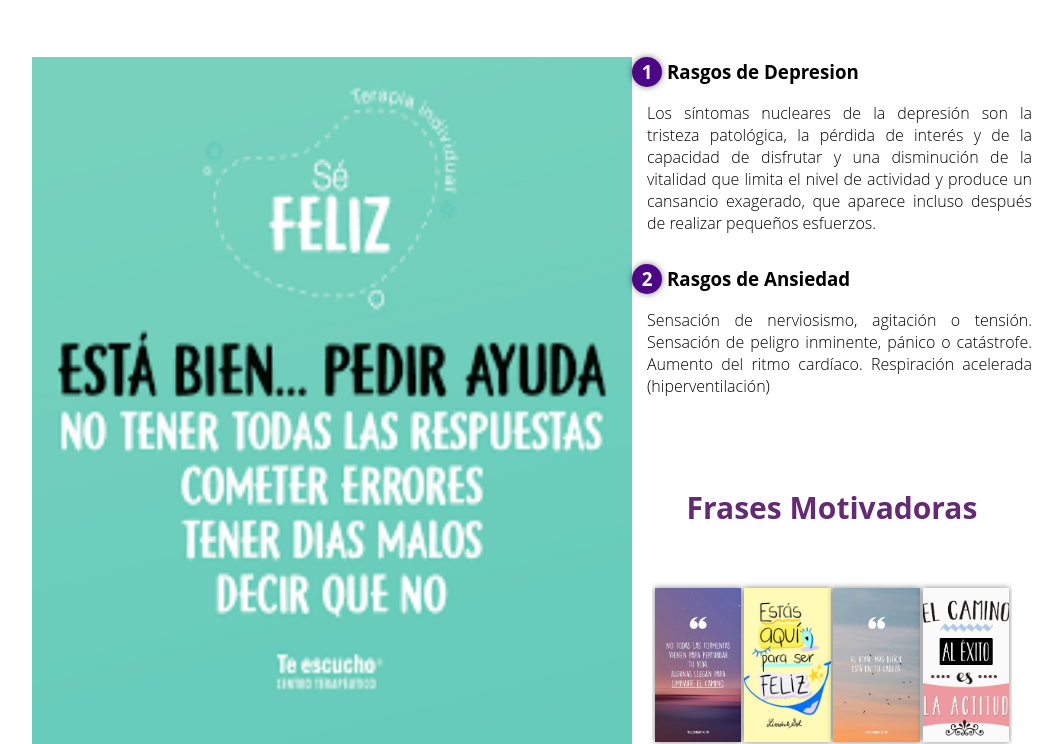
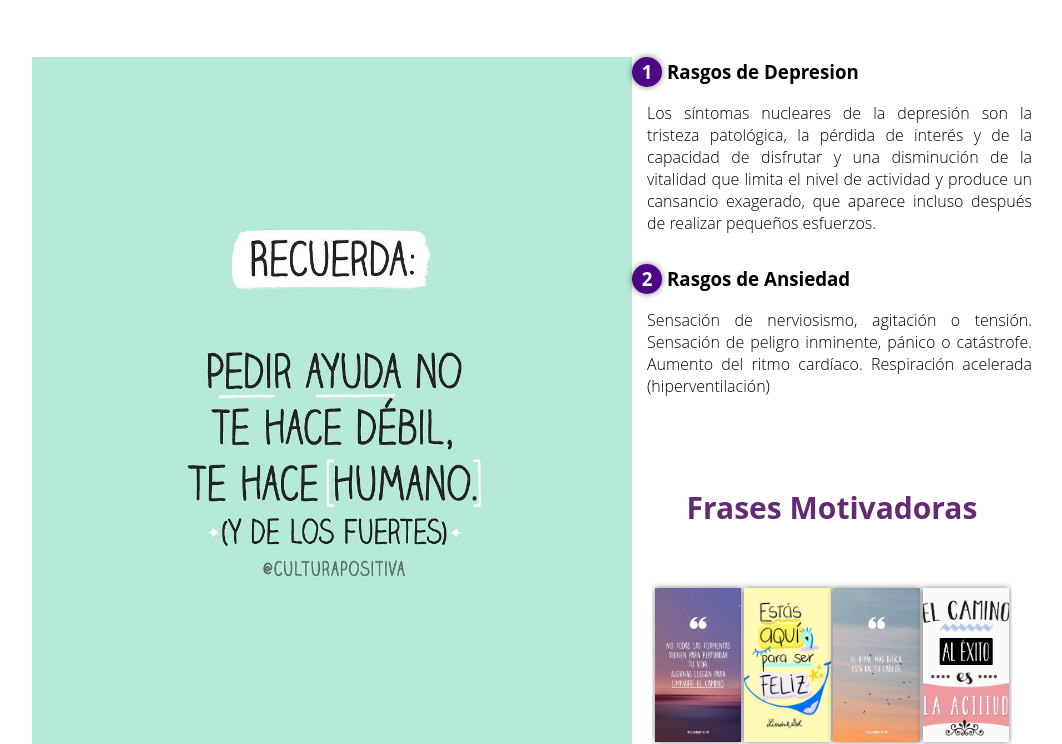
Before and after one commit to jamzkarma/FimeEnTuAyuda, a plain HTML site: page index.html in a window 1280 px wide. Shown: the part 674-1418 px from the top of the page, without its empty margins (108-1170 px from the left). Drawn offline with Linux system fonts and the light colour scheme.

Commit message:
Update index.html

```diff
--- a/index.html
+++ b/index.html
@@ -30,7 +30,7 @@
     <section class="contenedor sobre-nosotros">
         <h2 class="titulo">Siempre Habra Un Mejor Dia</h2>
         <div class="contenedor-sobre-nosotros">
-            <img src="dep2.png" width="600" height="700">
+            <img src="dep2.jpg" width="600" height="700">
 
             <div class="contenido-textos">
                 <h3><span>1</span>Rasgos de Depresion</h3>
```
